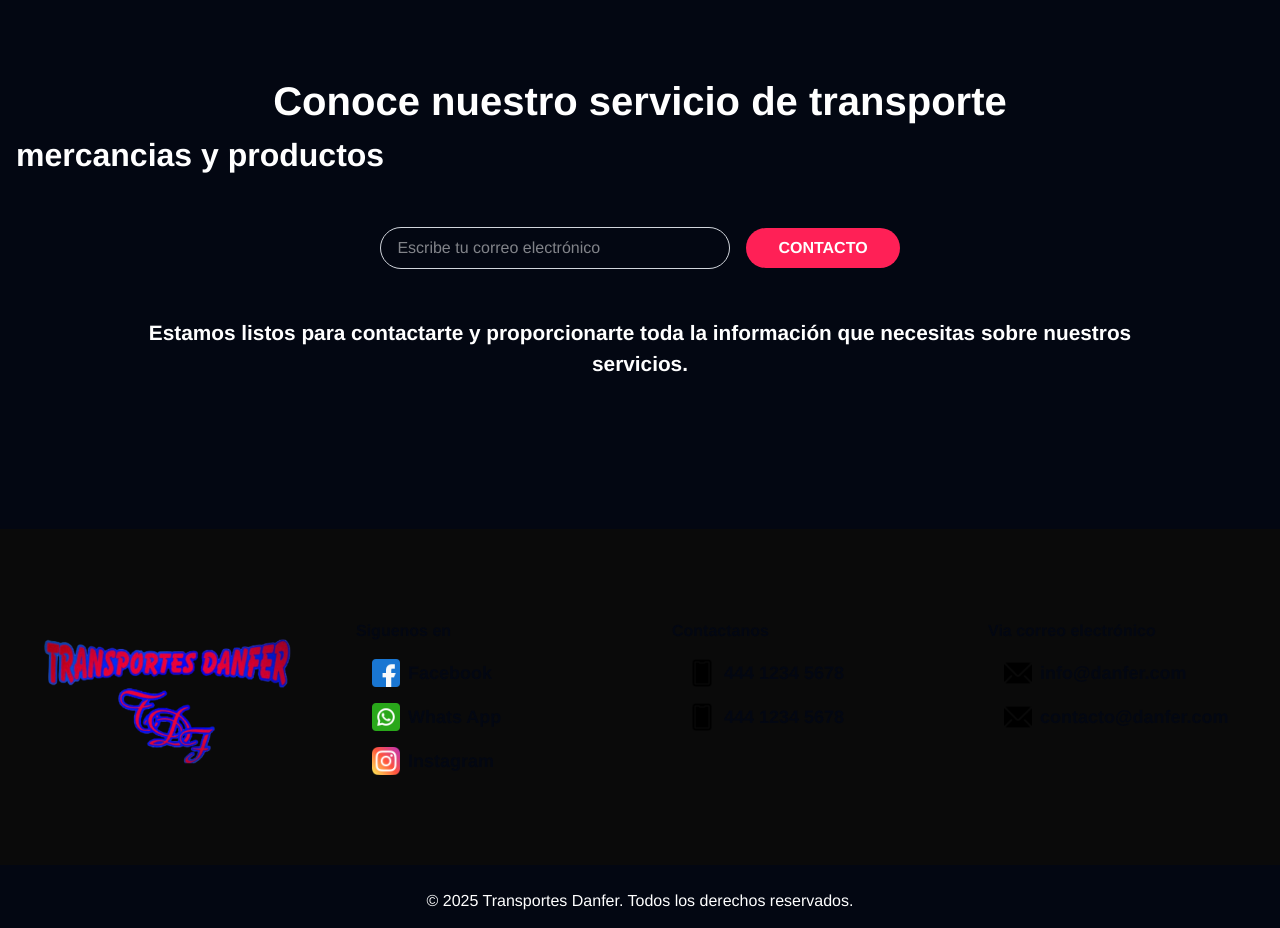
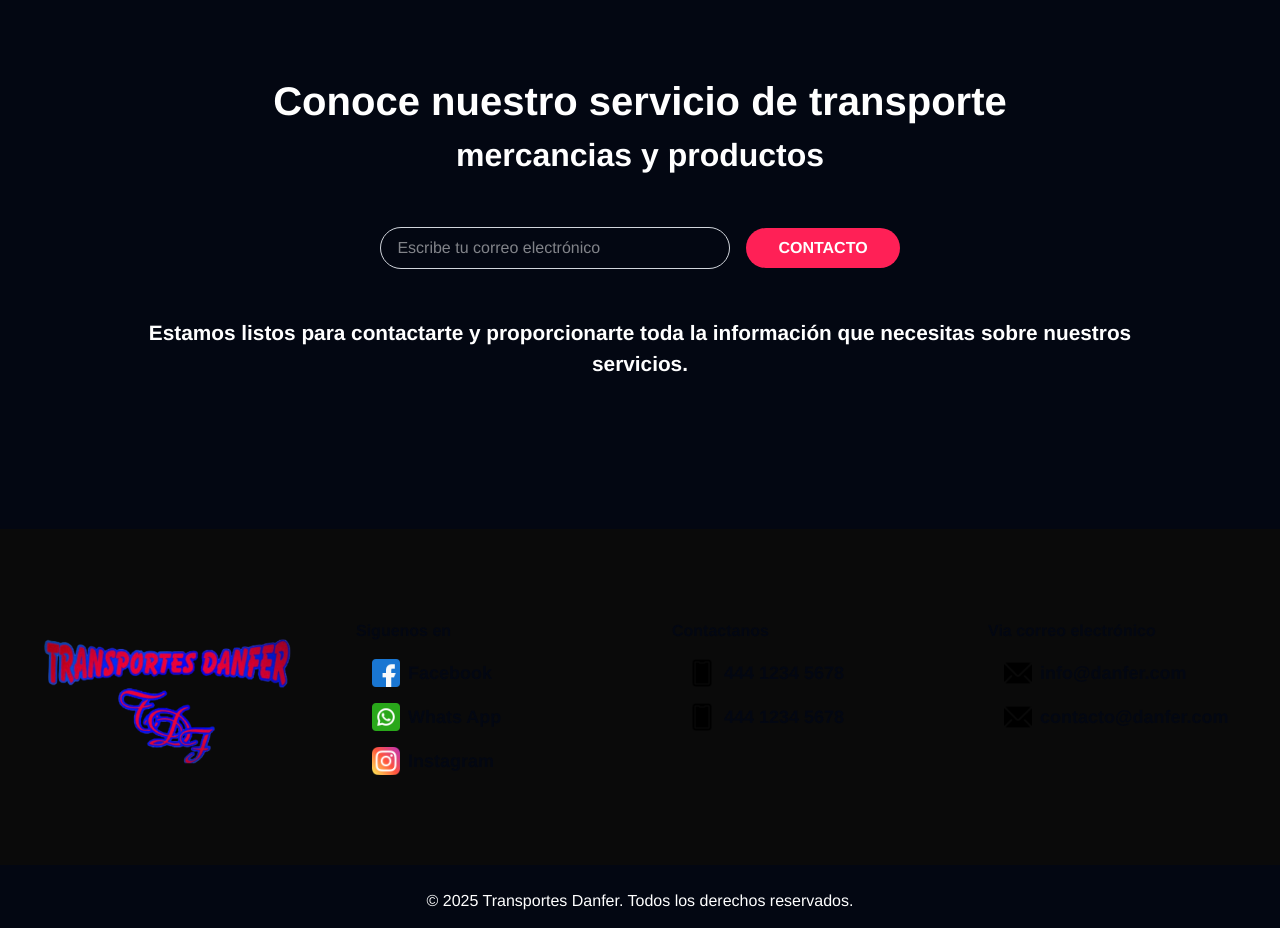
Before and after one commit to Dextroxitohero/site-danfer, a Next.js app: page / in a window 1280 px wide. Shown: the part 5080-6008 px from the top of the page. Built offline with nearby package versions, Linux system fonts and the light colour scheme.

Commit message:
Fixed text contact

```diff
--- a/src/app/page.js
+++ b/src/app/page.js
@@ -569,7 +569,7 @@ export default function Home() {
 				<section id="contacto" className="flex flex-col w-full mx-auto py-[150px] bg-gray-950 p-4">
 					<div className="text-center text-white">
 						<h2 className="text-[2.5rem] font-bold">Conoce nuestro servicio de transporte</h2>
-						<h2 className="hidden md:flex text-[2rem] font-bold">mercancias y productos</h2>
+						<h2 className="text-[1.5rem] md:text-[2rem] font-bold">mercancias y productos</h2>
 					</div>
 					<div className="flex flex-col justify-center items-center md:flex-row md:items-center md:justify-center gap-4 mt-12">
 						<input
```
